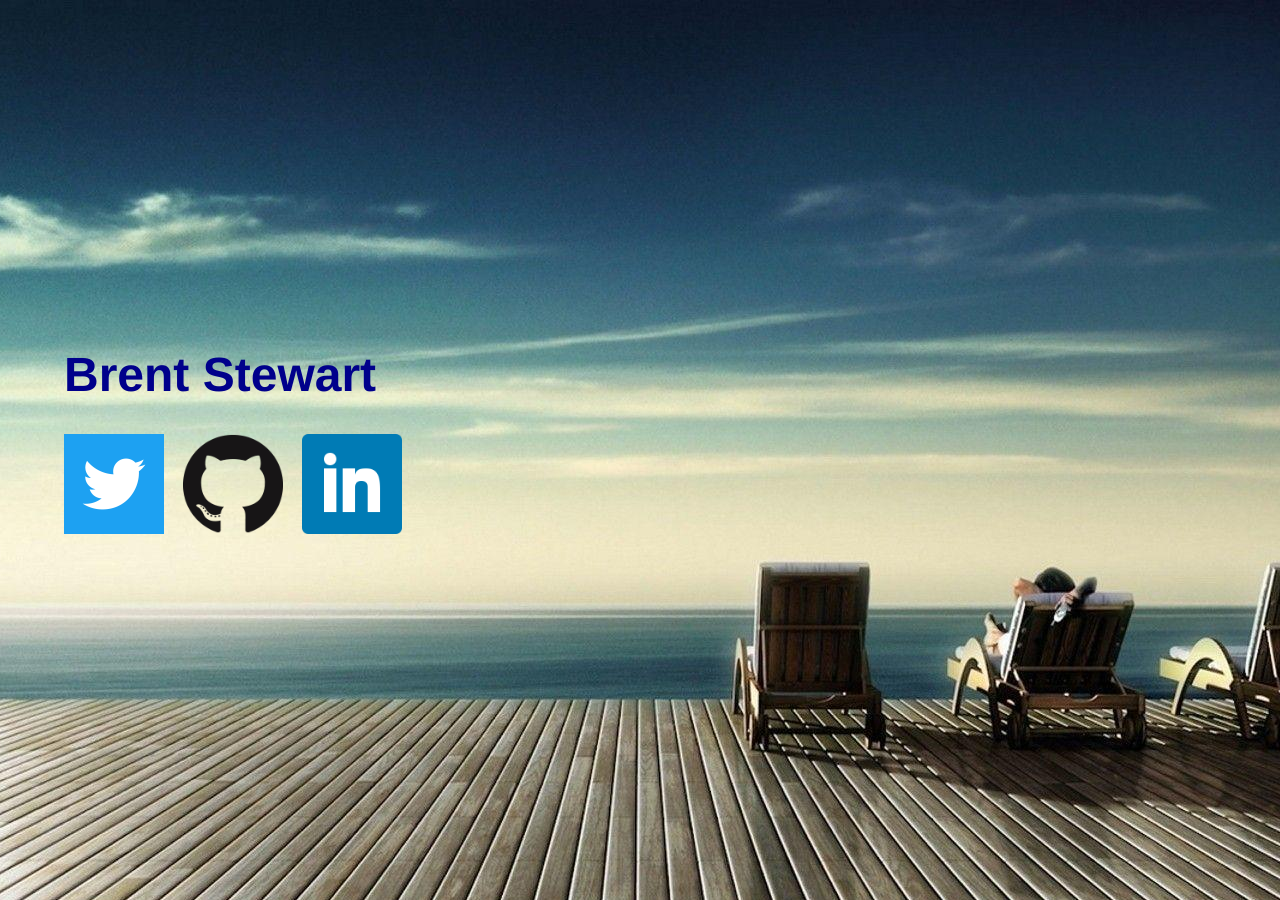
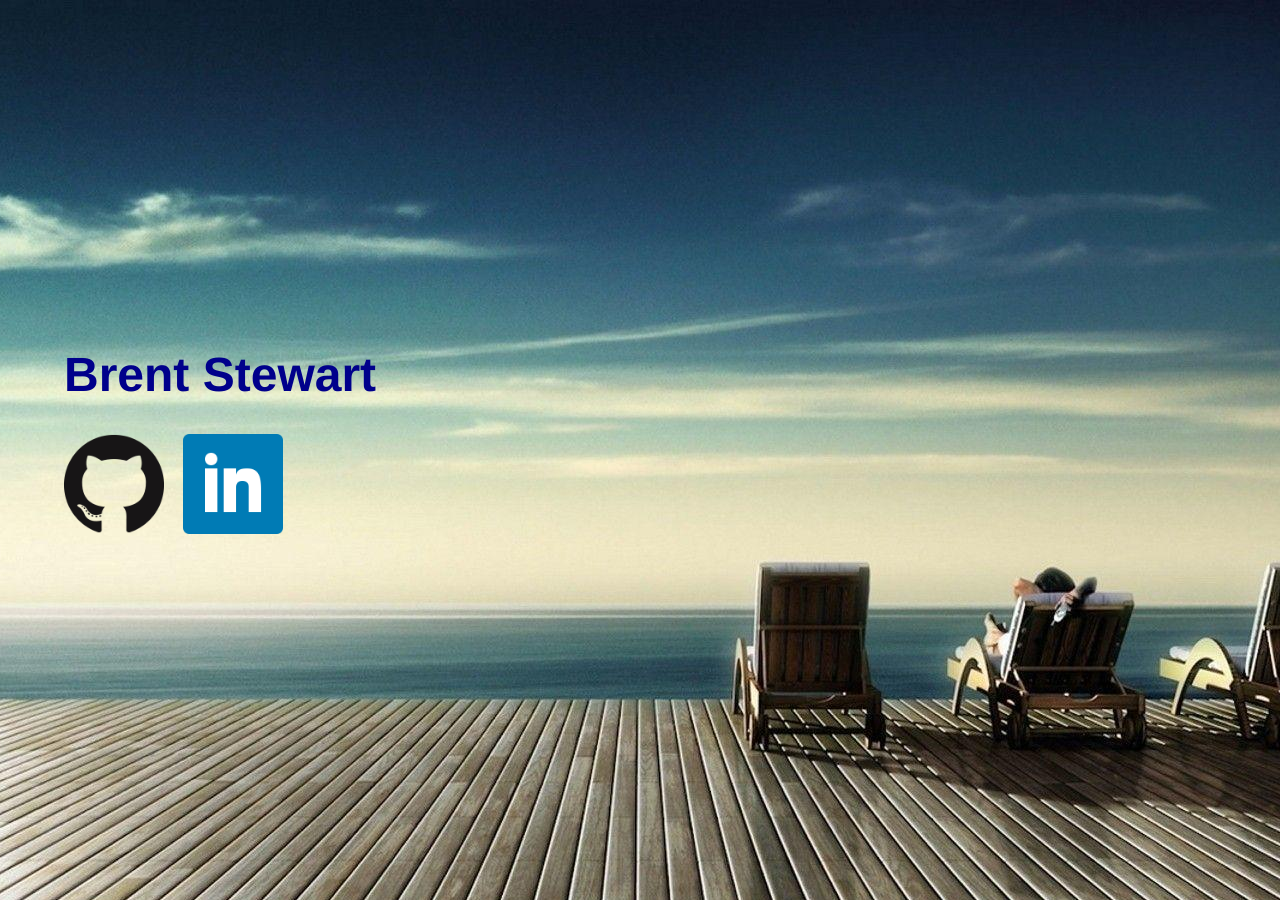
Before and after one commit to brentestewart/brentestewart.github.io, a Jekyll site: the page built from index.html, in a window 1280 px wide. Built offline with Jekyll 4.4.1, drawn with Linux system fonts in a browser that asks for light colours.

Commit message:
Remove Twitter link from home page
Co-Authored-By: Claude Opus 5.5 <noreply@anthropic.com>
Claude-Session: https://claude.ai/code/session_014YoXBmNkr4uyVyZmAruVVF

```diff
--- a/index.html
+++ b/index.html
@@ -6,7 +6,6 @@ title: Brent Stewart
 	<h1>Brent Stewart</h1>
 
 	<div>
-		<span><a href="https://twitter.com/brentestewart"><img class="social" src="images/twitter.png"/></a></span>
 		<span><a href="https://github.com/brentestewart"><img class="social" src="images/github.png"/></a></span>
 		<span><a href="https://linkedin.com/in/brentestewart"><img class="social" src="images/linkedin.png"/></a></span>
 	</div>
```
